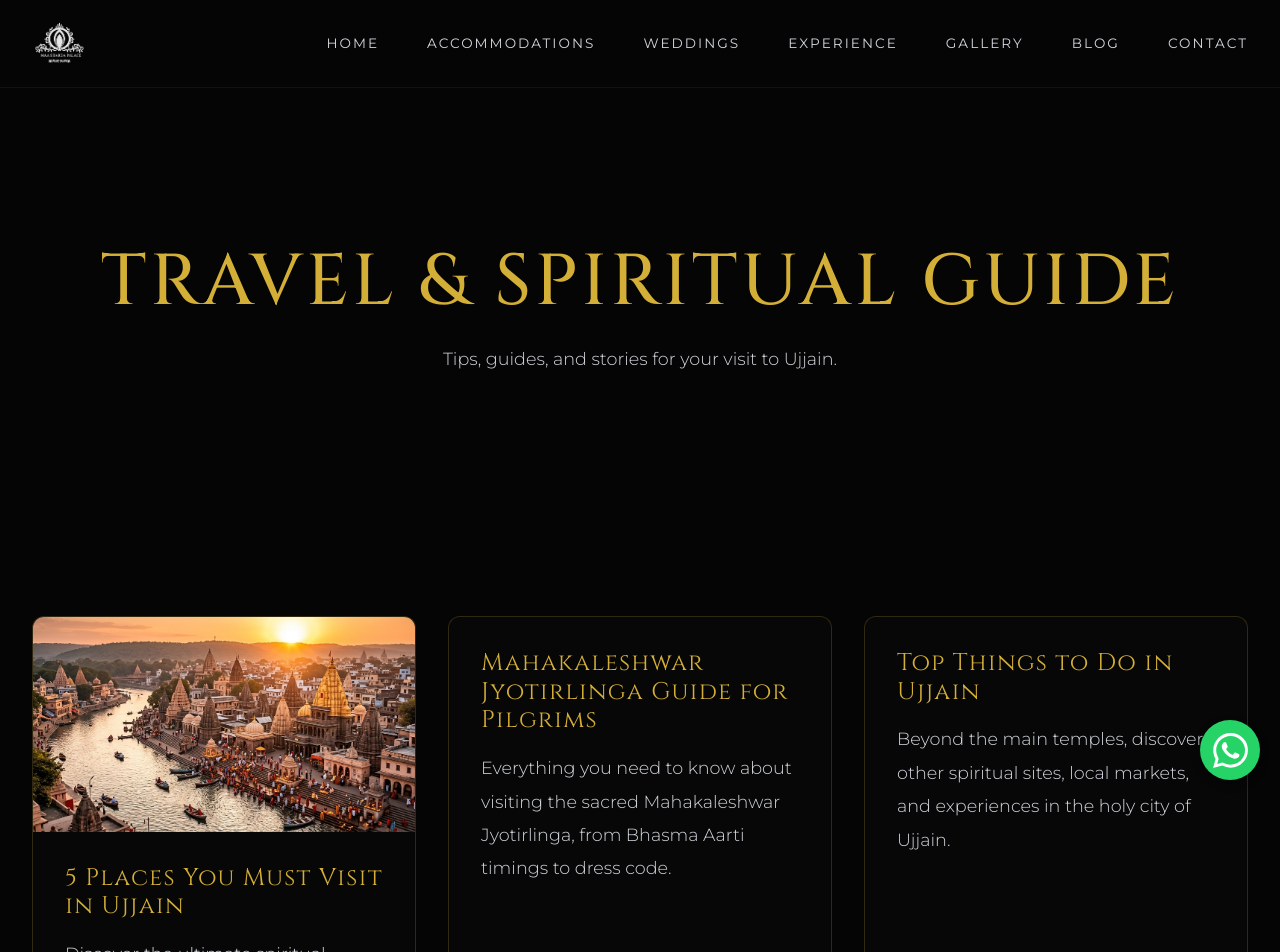
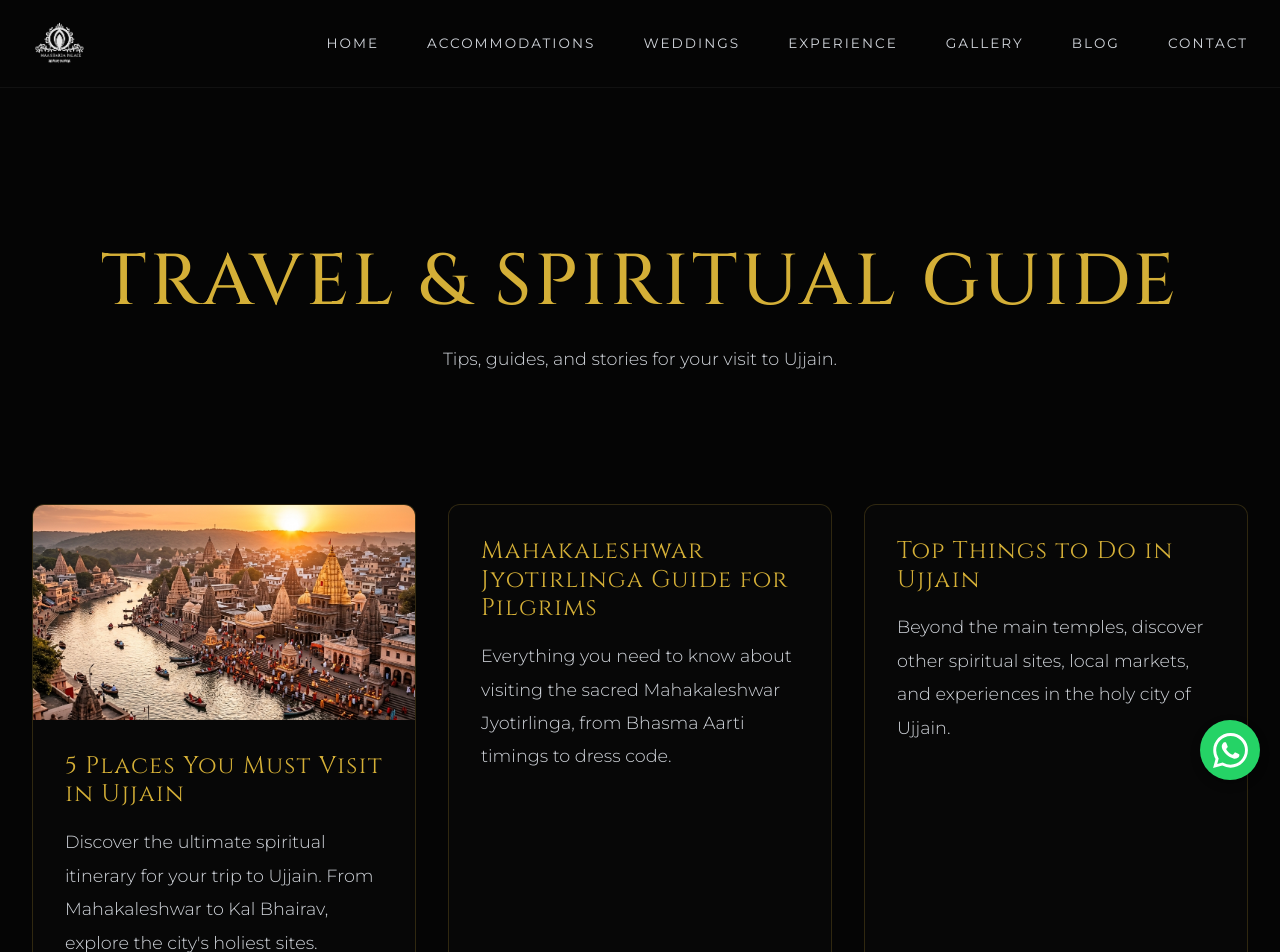
Before and after one commit to Mrsandipchauhan/maa-sharda-palace, a Next.js app: page /blog in a window 1280 px wide. Shown: the top 952 px of the page. Built offline with nearby package versions, Linux system fonts and the light colour scheme.

Commit message:
Fix global page header spacing and remove hardcoded paddings

```diff
--- a/app/blog/page.tsx
+++ b/app/blog/page.tsx
@@ -55,7 +55,7 @@ export default function BlogIndex() {
         </div>
       </section>
 
-      <section style={{ padding: "var(--space-xl) 0" }}>
+      <section>
         <div className="container">
           <div style={{ display: "grid", gridTemplateColumns: "repeat(auto-fit, minmax(300px, 1fr))", gap: "2rem" }}>
             {BLOG_POSTS.map(post => (
--- a/app/globals.css
+++ b/app/globals.css
@@ -379,6 +379,11 @@ input[type="date"]::-webkit-calendar-picker-indicator:hover {
   margin-left: auto;
   margin-right: auto;
   padding: 0 1.25rem;
+}
+
+/* Default setting to prevent massive gaps below page headers */
+.page-header + section {
+  padding-top: var(--space-md) !important;
 }
 
 /* Blog Content Typography */
--- a/components/BlogPostLayout.tsx
+++ b/components/BlogPostLayout.tsx
@@ -24,7 +24,7 @@ export default function BlogPostLayout({
         </div>
       </section>
 
-      <section style={{ paddingTop: "var(--space-sm)", paddingBottom: "var(--space-xl)" }}>
+      <section>
         <div className="container" style={{ maxWidth: "800px" }}>
           <div className="blog-content">
             {children}
```
